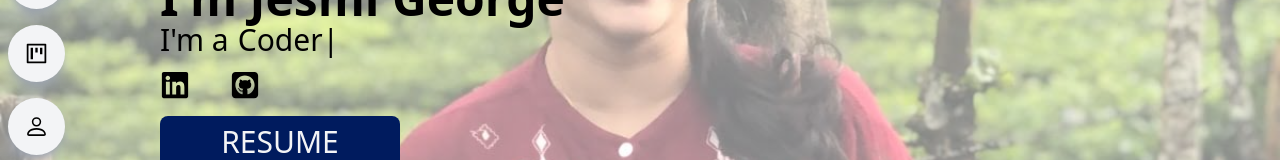
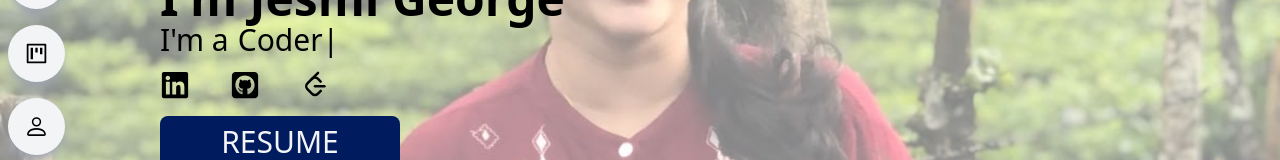
Before and after one commit to jesmigeorge/PortFolio, a React (Vite) app: page / in a window 1280 px wide. Shown: the part 329-489 px from the top of the page. Built offline with nearby package versions, Linux system fonts and the light colour scheme.

Commit message:
added link

```diff
--- a/src/components/Main.jsx
+++ b/src/components/Main.jsx
@@ -2,9 +2,10 @@ import React from 'react'
 import { TypeAnimation } from 'react-type-animation';
 import { FaSquareXTwitter,FaLinkedin,FaSquareGithub } from "react-icons/fa6";
 import bgimg from "../assets/bgimg.jpg";
+import { TbBrandLeetcode } from "react-icons/tb";
 export default function Main() {
     const handleResume = ()=>{
-        window.open("https://drive.google.com/file/d/1Ft01Um1Om8tbTCJ-X5OsdcSztX65LMsz/view?usp=sharing", '_blank')
+        window.open("https://drive.google.com/file/d/1LGadaMwkiui1SYho_tujzd64LAc51xLX/view?usp=sharing", '_blank')
     }
   return (
     <div id='main'>
@@ -36,14 +37,14 @@ export default function Main() {
                     take up the full available width of its parent container,
                     while still allowing it to shrink if there is not enough space available. */}
                 <div className='flex flex-row space-x-10 pt-3 max-w-[170px] w-full'>
-                    {/* <a href="https://twitter.com/jesmigeorge04" target="_blank">
-                        <FaSquareXTwitter size="30"/>
-                    </a> */}
                     <a href="https://www.linkedin.com/in/jesmi-george/">
                         <FaLinkedin size="30"/>
                     </a>
                     <a href="https://github.com/jesmigeorge">
                         <FaSquareGithub size="30"/>
+                    </a>
+                    <a href="https://leetcode.com/jesmigeorge04/" target="_blank">
+                        <TbBrandLeetcode size="30"/>
                     </a>
                 </div>
                 <button className='bg-[#001b5e] text-gray-100 mt-4 w-full py-2 rounded-lg max-w-[25%] md:text-3xl text-1xl' onClick={handleResume}>{/* <a href="https://drive.google.com/file/d/1QDyxvWeeO1xWBWENFtrCjHVPzJooz00t/view?usp=drive_link" target='_blank' className='w-full'> */}
```
